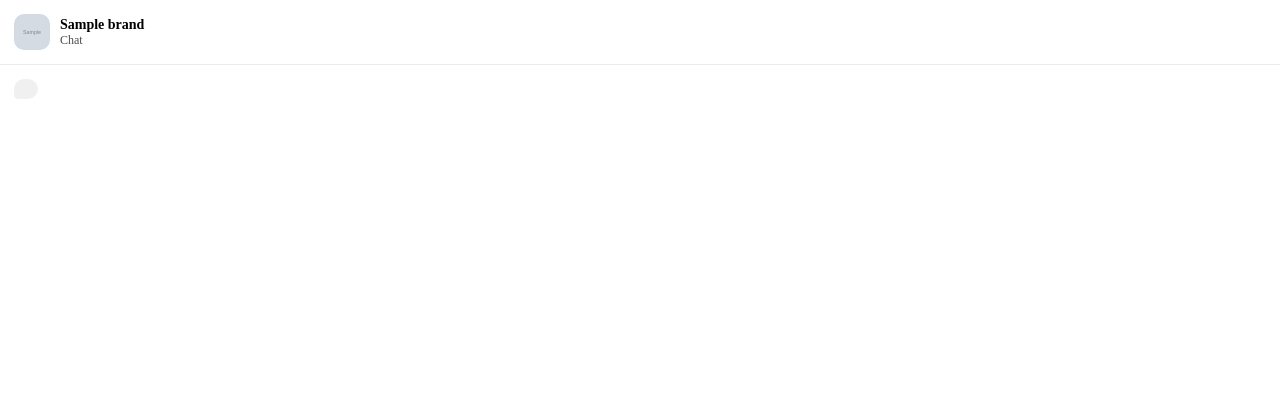
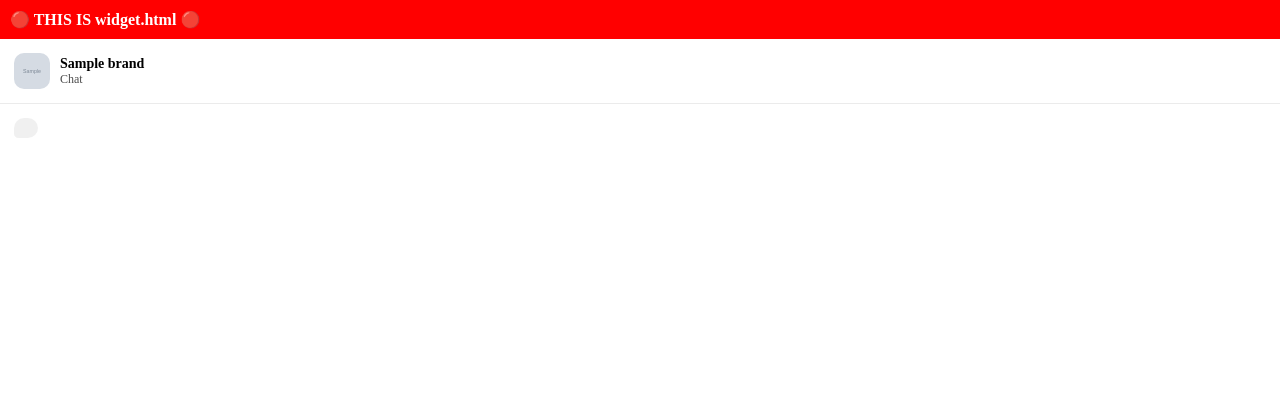
Before and after one commit to d0p3y2002-del/Chatbot-shopify., a Python web app: template templates/widget.html in a window 1280 px wide. Shown: the top 420 px of the page. Run offline with Jinja, Linux system fonts and the light colour scheme; the template is opened without the code that fills it: most values are stand-ins (such as "Sample title", 1, 10 or a date in 2020); grey boxes marked "Sample" are stand-in pictures.

Commit message:
Update widget.html

```diff
--- a/templates/widget.html
+++ b/templates/widget.html
@@ -1,3 +1,7 @@
+<div style="background:red;color:white;padding:10px;font-weight:900;">
+  🔴 THIS IS widget.html 🔴
+</div>
+
 <!doctype html>
 <html lang="en">
 <head>
```
